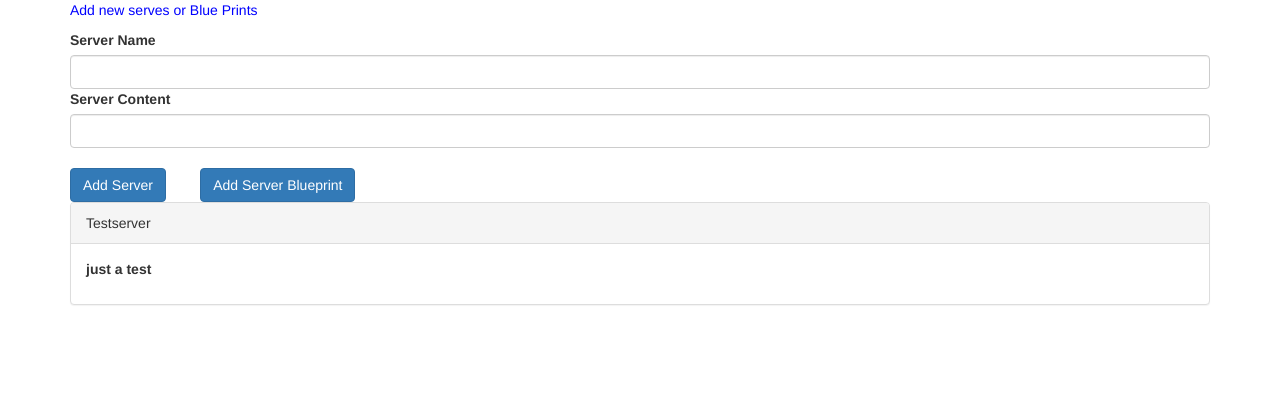
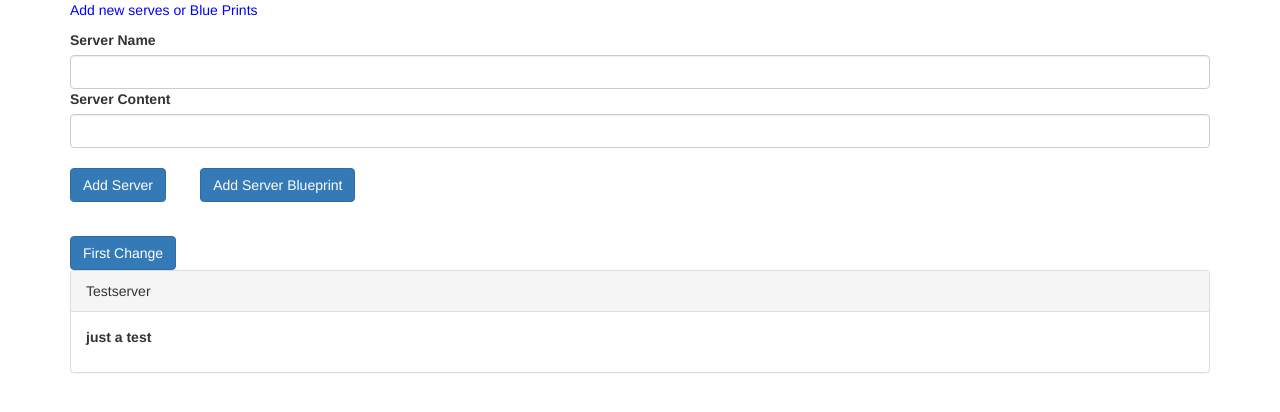
Before and after one commit to 94ju/AngularDataBindingApp, an Angular app: page / in a window 1280 px wide. Shown: the top 412 px of the page. Built offline with nearby package versions, Linux system fonts and the light colour scheme.

Commit message:
lifecyclehooks

```diff
--- a/src/app/app.component.html
+++ b/src/app/app.component.html
@@ -4,8 +4,14 @@
    (bpcreated)=onBlueprintAdded($event)
    ></app-cockpit>
   <div class="row">
+
     <div class="col-xs-12">
-        <app-server-element *ngFor='let serverElement of serverElements' [svrElement]="serverElement">
+      <button class="btn btn-primary" (click)="onChangesFirst()" style="margin-top: 3%">First Change</button>
+        <app-server-element
+         *ngFor='let serverElement of serverElements'
+          [svrElement]="serverElement"
+          [name]="serverElement.name"
+          >
             <p>
                 <strong *ngIf="serverElement.type==='server'" >{{serverElement.content}} </strong>
                 <em *ngIf="serverElement.type==='blueprint'">{{serverElement.content}} </em>
--- a/src/app/app.component.ts
+++ b/src/app/app.component.ts
@@ -26,4 +26,8 @@ export class AppComponent {
       content:blueprintData.serverContent
     })
   }
+  onChangesFirst(){
+    this.serverElements[0].name='changed';
+  }
+
 }
--- a/src/app/cockpit/cockpit.component.ts
+++ b/src/app/cockpit/cockpit.component.ts
@@ -24,10 +24,9 @@ export class CockpitComponent implements OnInit {
     });
   }
   onAddBluePrint(nameoftheserver:HTMLInputElement){
-
-    // this.serverCreated.emit({
-    //   serverName:nameoftheserver.value,
-    //   // serverContent:this.newServerContent
-    // });
+    this.serverCreated.emit({
+      serverName:nameoftheserver.value,
+      serverContent:this.serverContentInput.nativeElement.value
+    });
   }
 }
--- a/src/app/server-element/server-element.component.html
+++ b/src/app/server-element/server-element.component.html
@@ -1,5 +1,5 @@
 <div class="panel panel-default">
-    <div class="panel-heading">{{element.name}}</div>
+    <div class="panel-heading">{{name}}</div>
     <div class="panel-body" >
       <ng-content></ng-content>
     </div>
--- a/src/app/server-element/server-element.component.ts
+++ b/src/app/server-element/server-element.component.ts
@@ -1,15 +1,30 @@
-import { Component, OnInit, Input } from '@angular/core';
+import { Component, OnInit, Input, OnChanges, SimpleChanges, DoCheck, AfterContentInit } from '@angular/core';
 
 @Component({
   selector: 'app-server-element',
   templateUrl: './server-element.component.html',
   styleUrls: ['./server-element.component.css']
 })
-export class ServerElementComponent implements OnInit {
+export class ServerElementComponent implements OnInit ,OnChanges,DoCheck,AfterContentInit{
   @Input('svrElement') element :{type:string,name:string,content:string};
-  constructor() { }
+  @Input() name:string;
+  constructor() {
+    console.log('constructor of server called')
+   }
+
+  ngOnChanges(changes:SimpleChanges){
+    console.log(changes)
+    console.log('ng onChanges of server called')
+  }
 
   ngOnInit() {
+    console.log('ng onInit of server called')
+  }
+  ngDoCheck(){
+    console.log('ng DoCheck of server called');
+  }
+  ngAfterContentInit(){
+    console.log('ng afterContent of server called');
   }
 
 }
```
